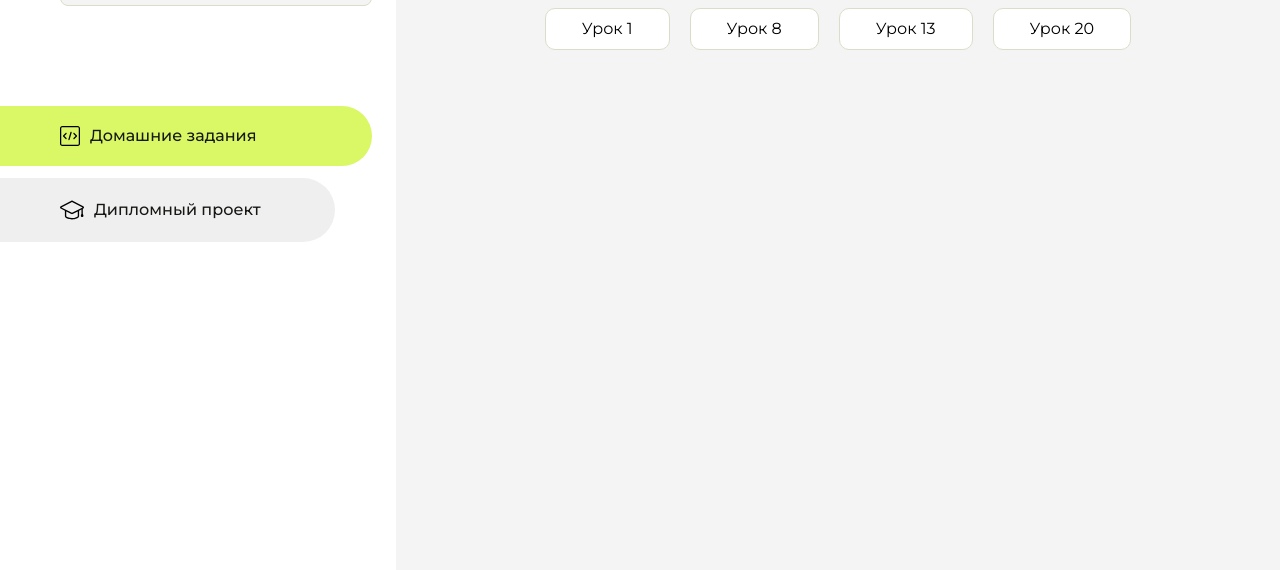
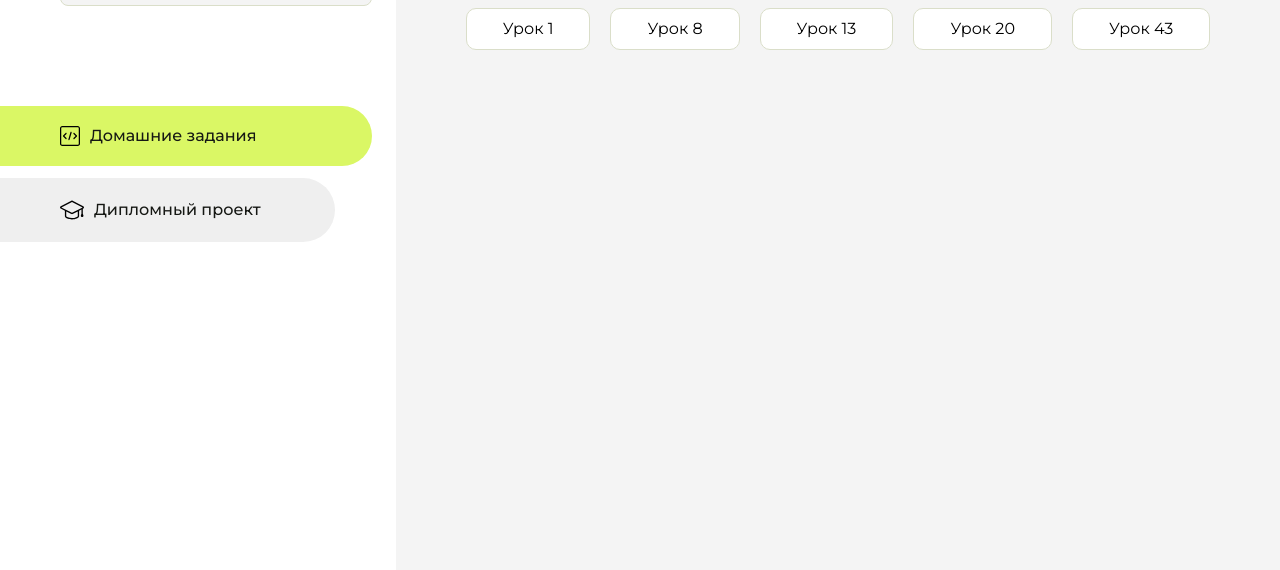
Before and after one commit to SpottyBlotty/Homeworks, a plain HTML site: page index.html in a window 1280 px wide. Shown: the part 230-800 px from the top of the page. Drawn offline with Linux system fonts and the light colour scheme.

Commit message:
Update index.html

```diff
--- a/index.html
+++ b/index.html
@@ -104,6 +104,9 @@
                     <li class="content__list-item">
                         <a href="Урок 20/index.html">Урок 20</a>
                     </li>
+                    <li class="content__list-item">
+                        <a href="Урок 43/index.html">Урок 43</a>
+                    </li>
                 </ul>
             </div>
             <div class="content__block hidden" id="diplomBlock">
```
